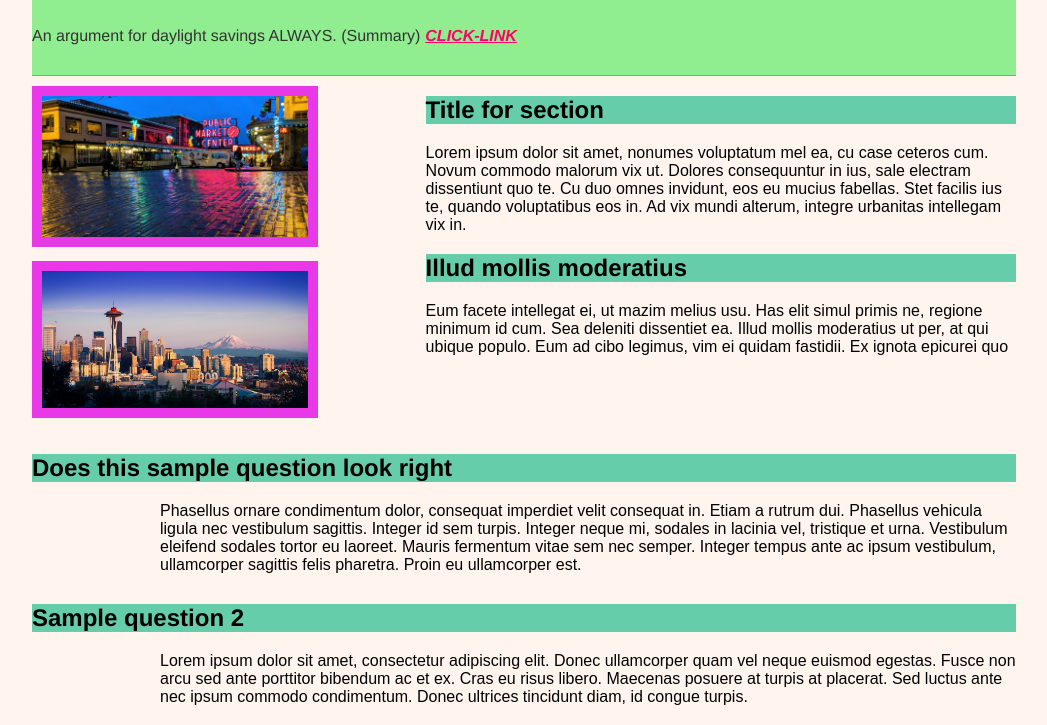
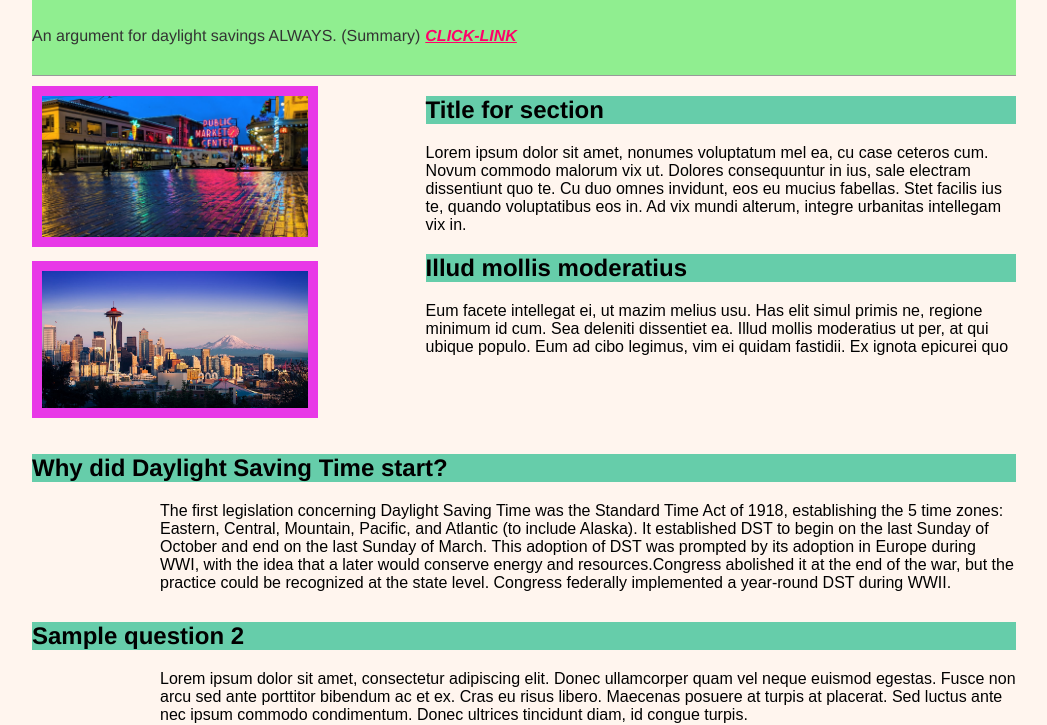
Before and after one commit to lashkscc/IT115-A4-Group2, a plain HTML site: page index.html in a window 1280 px wide. Shown: the part 85-810 px from the top of the page, without its empty margins (116-1163 px from the left). Drawn offline with Linux system fonts and the light colour scheme.

Commit message:
Tested adding question format

```diff
--- a/index.html
+++ b/index.html
@@ -45,9 +45,10 @@
 
       <section id=style_qna>
          <article>
-            <h2>Does this sample question look right</h2>
+            <h2>Why did Daylight Saving Time start?</h2>
             <p id=style_answer>
-               Phasellus ornare condimentum dolor, consequat imperdiet velit consequat in. Etiam a rutrum dui. Phasellus vehicula ligula nec vestibulum sagittis. Integer id sem turpis. Integer neque mi, sodales in lacinia vel, tristique et urna. Vestibulum eleifend sodales tortor eu laoreet. Mauris fermentum vitae sem nec semper. Integer tempus ante ac ipsum vestibulum, ullamcorper sagittis felis pharetra. Proin eu ullamcorper est.
+               The first legislation concerning Daylight Saving Time was the Standard Time Act of 1918, establishing the 5 time zones: Eastern, Central, Mountain, Pacific, and Atlantic (to include Alaska). It established DST to begin on the last Sunday of October and end on the last Sunday of March. This adoption of DST was prompted by its adoption in Europe during WWI, with the idea that a later would conserve energy and resources.Congress abolished it at the end of the war, but the practice could be recognized at the state level. Congress federally implemented a year-round DST during WWII.
+
             </p>
          </article>
          <article>
```
